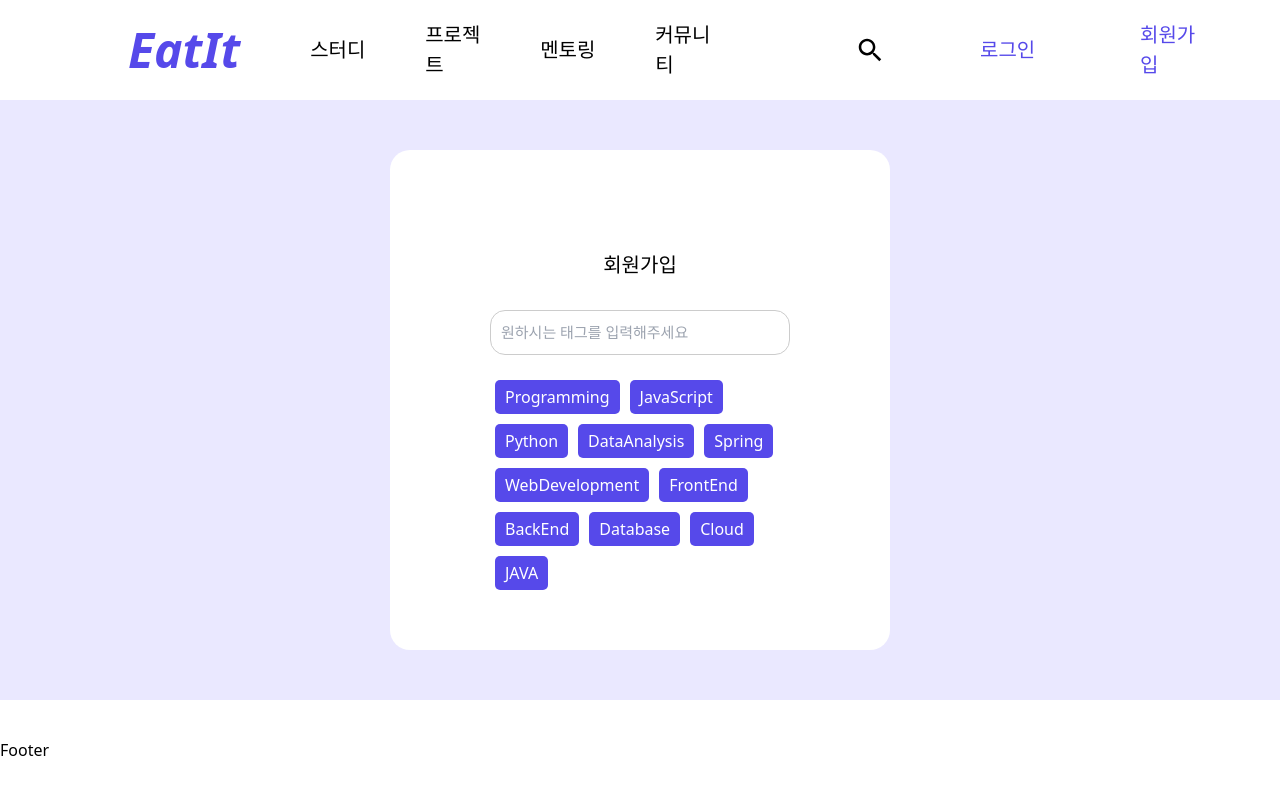
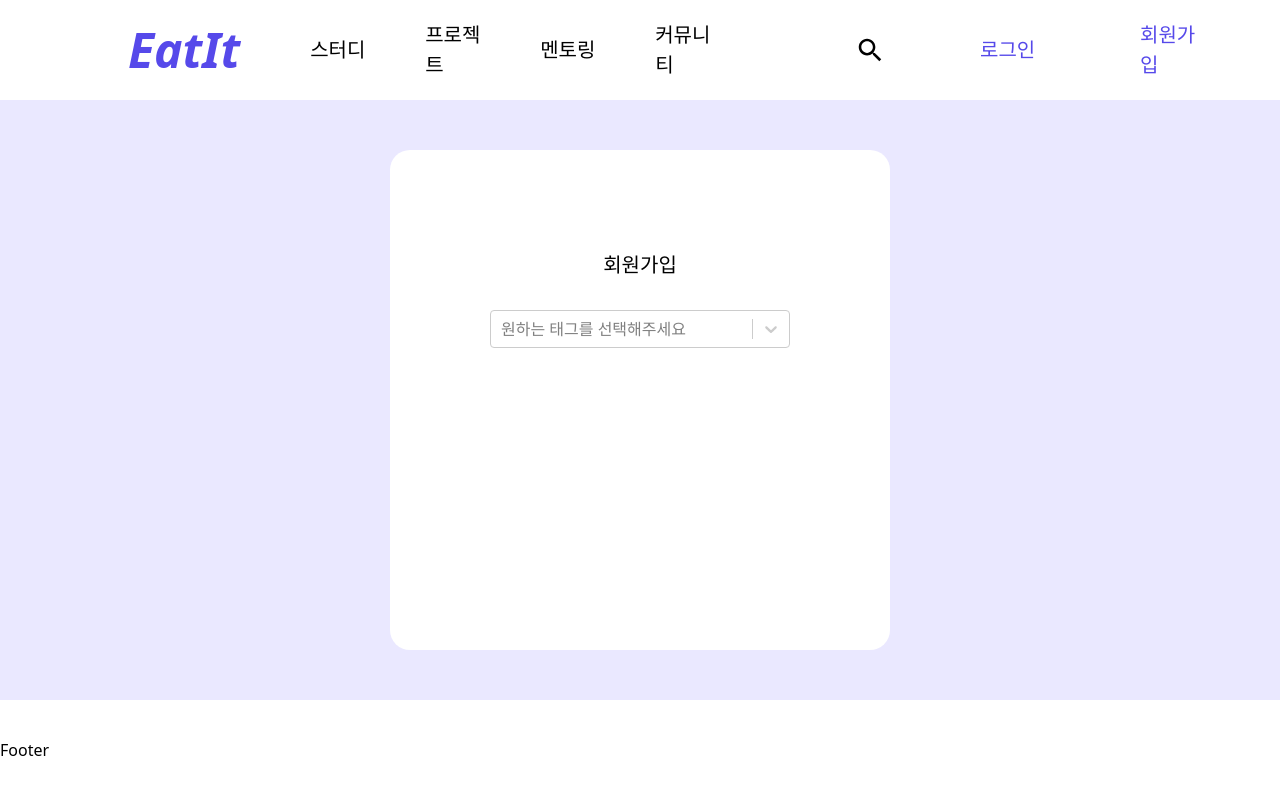
Before and after one commit to potato-club/ItEat-front, a Next.js app: page /signup/signuptag in a window 1280 px wide. Shown: the top 794 px of the page. Built offline with nearby package versions, Linux system fonts and the light colour scheme.

Commit message:
feat: signUpTagsPage 드롭다운 태그 검색 기능 추가 #2

```diff
--- a/src/container/SignUpPage/SignUpTags.tsx
+++ b/src/container/SignUpPage/SignUpTags.tsx
@@ -3,6 +3,8 @@ import styled from "styled-components";
 import Header from "../../components/Header";
 import Footer from "@/components/Footer";
 import { useForm } from "react-hook-form";
+import Select, { ValueType, OptionTypeBase } from "react-select";
+
 import tags from "../../../public/data/tags.json";
 
 function SignUpTags() {
@@ -10,23 +12,38 @@ function SignUpTags() {
     mode: "onChange",
   });
 
-  const [search, setSearch] = useState("");
-  const onChange = (e: any) => {
-    setSearch(e.target.value);
+  const [selectedTag, setSelectedTag] =
+    useState<ValueType<OptionTypeBase> | null>(null);
+  const onSubmit = (data: any) => {
+    console.log("Selected Tag:", selectedTag);
   };
 
-  const filteredTags = tags.filter((tag) => {
-    return tag.name
-      .replace(" ", "")
-      .toLocaleLowerCase()
-      .includes(search.toLocaleLowerCase().replace(" ", ""));
-  });
+  const options = tags.map((tag: any) => ({
+    value: tag.name,
+    label: tag.name,
+  }));
 
-  const onSubmit = (data: any) => {};
-
-  // const handleTagClick = (tagName) => {
-  //     setSearch(tagName);
-  // };
+  const customStyles = {
+    control: (provided: any, state: any) => ({
+      ...provided,
+      borderColor: state.isFocused ? "#5649ea" : "#ccc", // 포커스됐을 때 input 보더 색 변경
+    }),
+    multiValue: (provided: any) => ({
+      ...provided,
+      backgroundColor: "#5649ea", // 멀티 값 박스 배경색 변경
+    }),
+    multiValueLabel: (provided: any) => ({
+      ...provided,
+      color: "white", // 박스 텍스트 색상
+    }),
+    multiValueRemove: (provided: any) => ({
+      ...provided,
+      color: "white", // 삭제 아이콘 색상
+      ":hover": {
+        backgroundColor: "#321fdb", // 삭제 아이콘 호버
+      },
+    }),
+  };
 
   return (
     <Wrapper>
@@ -34,18 +51,19 @@ function SignUpTags() {
       <Container>
         <FormContainer onSubmit={handleSubmit(onSubmit)}>
           <Title>회원가입</Title>
-          <Input
-            type="text"
-            value={search}
-            onChange={onChange}
-            placeholder="원하시는 태그를 입력해주세요"
-          />
+          <SelectContainer>
+            <Select
+              options={options}
+              value={selectedTag}
+              onChange={(selectedOption) =>
+                setSelectedTag(selectedOption as ValueType<OptionTypeBase>)
+              }
+              isMulti
+              placeholder="원하는 태그를 선택해주세요"
+              styles={customStyles}
+            />
+          </SelectContainer>
         </FormContainer>
-        <TagList>
-          {filteredTags.map((tag) => (
-            <Tag key={tag.id}>{tag.name}</Tag>
-          ))}
-        </TagList>
       </Container>
       <Footer />
     </Wrapper>
@@ -83,36 +101,13 @@ const Title = styled.h1`
   text-align: center;
 `;
 
+const SelectContainer = styled.div`
+  width: 300px;
+`;
+
 const FormContainer = styled.form`
   display: flex;
   justify-content: center;
   align-items: center;
   flex-direction: column;
 `;
-
-const Input = styled.input`
-  width: 300px;
-  padding: 10px;
-  font-size: 15px;
-  border: 1px solid #ccc;
-  border-radius: 15px;
-  outline: none;
-  transition: border-color 0.3s;
-
-  &:focus {
-    border-color: #5649ea;
-  }
-`;
-
-const TagList = styled.div`
-  margin-top: 20px;
-`;
-
-const Tag = styled.span`
-  display: inline-block;
-  padding: 5px 10px;
-  margin: 5px 5px;
-  background-color: #5649ea;
-  color: white;
-  border-radius: 5px;
-`;
```
